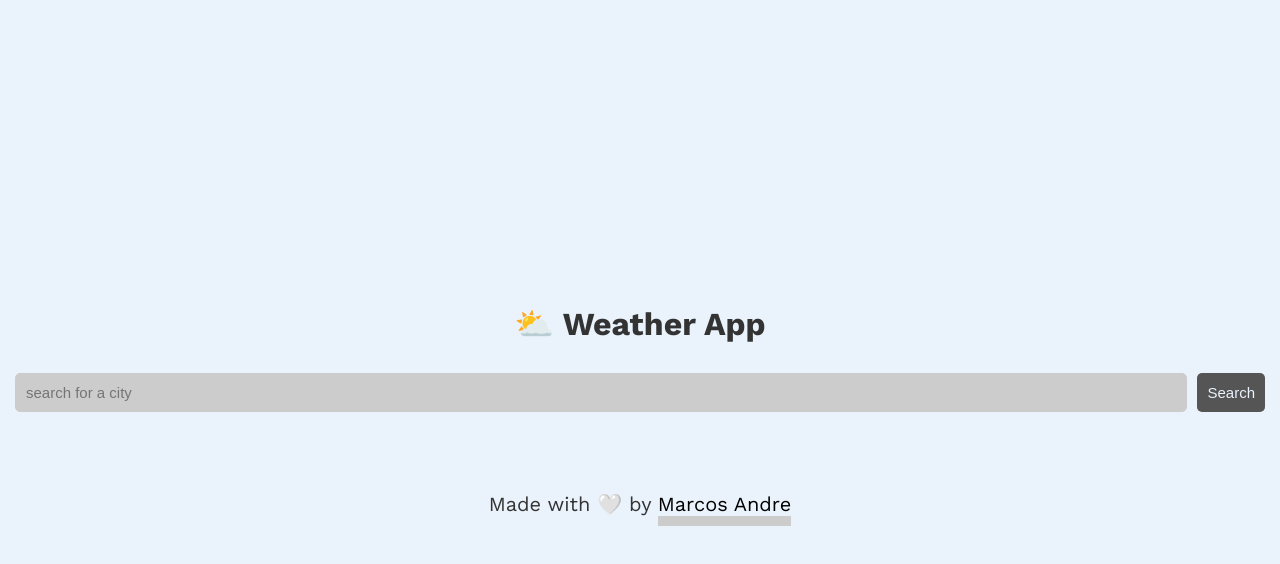
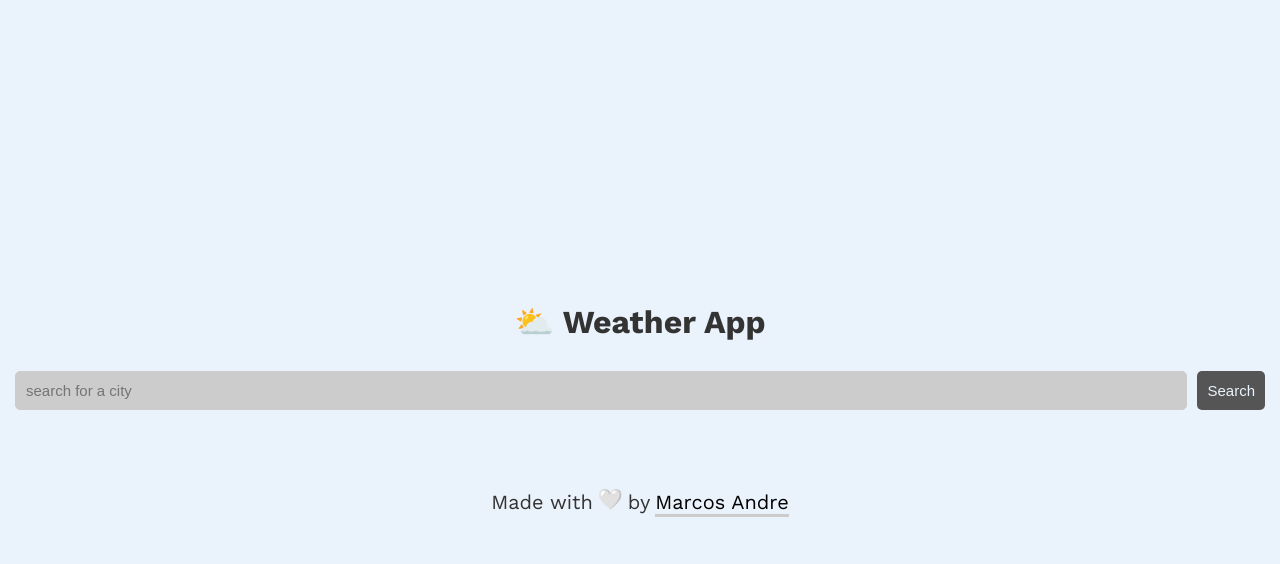
Before and after one commit to iamdevmarcos/weather-app, a React (Vite) app: page / in a window 1280 px wide. Both pictures are taken after a click on the element "enter". Shown: the top 564 px of the page. Built offline with nearby package versions, Linux system fonts and the light colour scheme.

Commit message:
adjusting css

```diff
--- a/public/assets/style.css
+++ b/public/assets/style.css
@@ -141,6 +141,39 @@ footer a {
     text-decoration:none;
     color:#000;
     border-bottom:1px solid #CCC;
-    border-bottom-width:10px;
-    padding-bottom:-90px;
+    border-bottom-width:3px;
+    margin-left:5px !important;
 }
+
+footer .arrow--area {
+	display: flex;
+	justify-content: center;
+}
+
+@keyframes arrow {
+	0% {
+        margin-top: 0px;
+    }
+    25% {
+        margin-top: -5px;
+    }
+    30% {
+        margin-top: 0px;
+    }
+    40% {
+        margin-top: -3px;
+    }
+    50% {
+        margin-top: 0px;
+    }
+    100% {
+        margin-top: 0px;
+    }
+}
+
+footer .arrow {
+    margin:0px 5px;
+	animation-name: arrow;
+	animation-duration: 2s;
+	animation-iteration-count: infinite;
+}
--- a/src/App.styles.ts
+++ b/src/App.styles.ts
@@ -2,9 +2,9 @@ import styled from "@emotion/styled";
 
 export const Key = styled.span`
     font-family: Consolas !important;
-    background-color:#EDF2F7;
+    background-color:#777;
     border-radius: 5px;
-    border-bottom: 3px solid #CCC;
+    border-bottom: 3px solid #333;
     border-bottom-width:3px;
     font-size: 20px;
     font-weight: bold;
@@ -14,9 +14,9 @@ export const Key = styled.span`
     white-space: nowrap;
     margin:0px 5px;
     transition: all ease 0.2s;
-    color:#000;
+    color:#FFF;
     &&:hover {
-        background-color:#CCC;
+        background-color:#333;
         border-bottom-width:1px;
         cursor:pointer;
     }
--- a/src/App.tsx
+++ b/src/App.tsx
@@ -32,7 +32,11 @@ const App = () => {
           <WeatherArea />
 
           <footer>
-              Made with 🤍 by <a href="https://github.com/iamdevmarcos" target="_blank">Marcos Andre</a>
+            <div className="arrow--area">
+              Made with
+              <span className="arrow">🤍</span>
+              by <a href="https://github.com/iamdevmarcos" target="_blank">Marcos Andre</a>
+            </div>
           </footer>
         </>
       }
```
